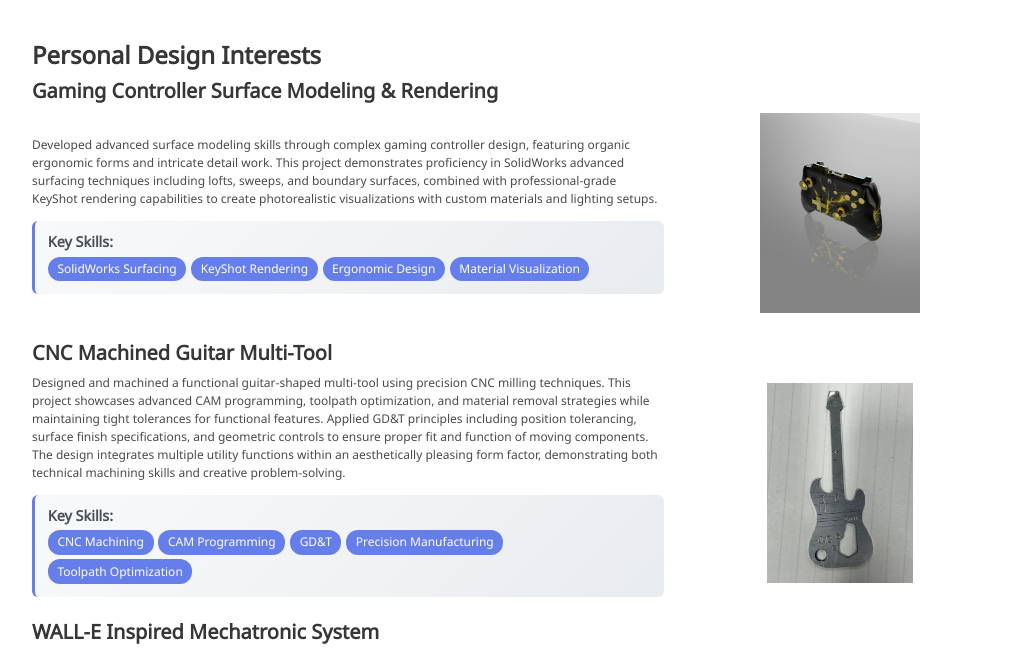
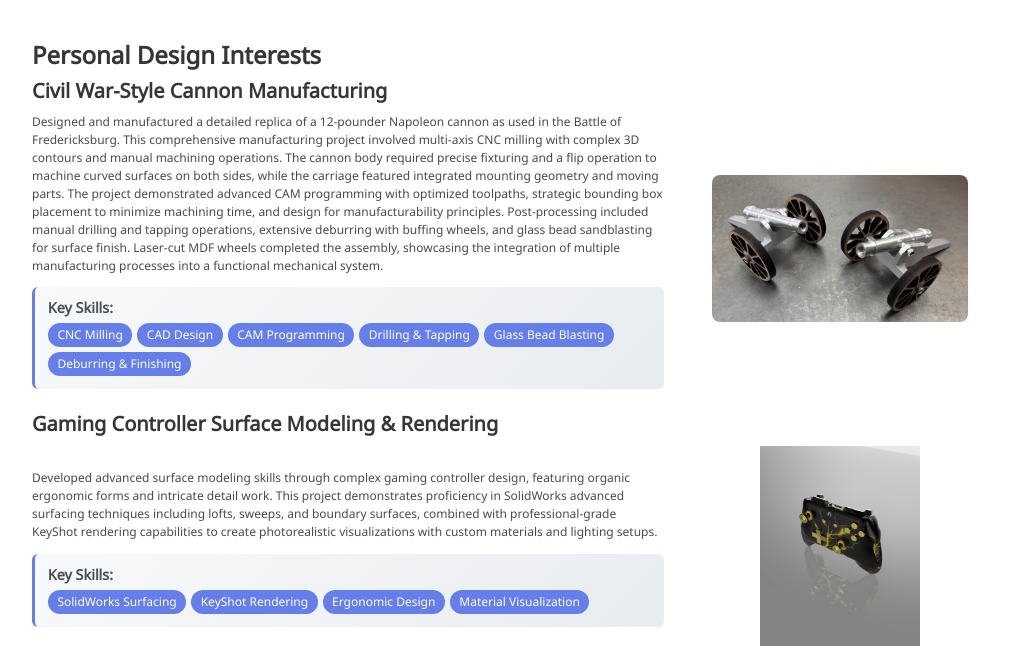
Before and after one commit to jason2504/jason2504.github.io, a plain HTML site: page misc.html in a window 1280 px wide. Shown: the part 996-1646 px from the top of the page, without its empty margins (128-1151 px from the left). Drawn offline with nearby package versions, Linux system fonts and the light colour scheme; some icons are missing; a web font is replaced by a local one.

Commit message:
added candy project for IPD 5010

```diff
--- a/misc.html
+++ b/misc.html
@@ -363,6 +363,50 @@
                     <h4 class="title is-4" style="margin-bottom: 0.5em;">Personal Design Interests</h4>
                     <div class="content is-small" style="margin-top: 0em;">
 
+                        <!-- Civil War Cannon Project -->
+                        <div style="margin-bottom: 2em;">
+                            <h5 class="title is-5" style="margin-bottom: 0.5em;">Civil War-Style Cannon Manufacturing
+                            </h5>
+                            <div class="columns is-vcentered">
+                                <div class="column is-8">
+                                    <p>
+                                        Designed and manufactured a detailed replica of a 12-pounder Napoleon cannon as
+                                        used in the Battle of Fredericksburg. This comprehensive manufacturing project
+                                        involved multi-axis CNC milling with complex 3D contours and manual machining
+                                        operations. The cannon body required precise fixturing and a flip operation to
+                                        machine curved surfaces on both sides, while the carriage featured integrated
+                                        mounting geometry and moving parts. The project demonstrated advanced CAM
+                                        programming with optimized toolpaths, strategic bounding box placement to
+                                        minimize machining time, and design for manufacturability principles.
+                                        Post-processing included manual drilling and tapping operations, extensive
+                                        deburring with buffing wheels, and glass bead sandblasting for surface finish.
+                                        Laser-cut MDF wheels completed the assembly, showcasing the integration of
+                                        multiple manufacturing processes into a functional mechanical system.
+                                    </p>
+                                    <div class="key-skills">
+                                        <h6>Key Skills:</h6>
+                                        <div class="skills-tags">
+                                            <span class="skill-tag">CNC Milling</span>
+                                            <span class="skill-tag">CAD Design</span>
+                                            <span class="skill-tag">CAM Programming</span>
+                                            <span class="skill-tag">Drilling & Tapping</span>
+                                            <span class="skill-tag">Glass Bead Blasting</span>
+                                            <span class="skill-tag">Deburring & Finishing</span>
+                                        </div>
+                                    </div>
+                                </div>
+                                <div class="column is-4">
+                                    <figure class="image">
+                                        <img src="./images/Cannon.jpg" alt="Civil War Cannon" class="clickable-media"
+                                            style="border-radius: 8px; max-height: 200px; object-fit: contain; cursor: pointer; transition: transform 0.3s ease;"
+                                            onclick="showImage('images/Cannon.jpg')"
+                                            onmouseover="this.style.transform='scale(1.05)'"
+                                            onmouseout="this.style.transform='scale(1)'">
+                                    </figure>
+                                </div>
+                            </div>
+                        </div>
+
                         <!-- Gaming Controller Design -->
                         <div style="margin-bottom: 2em;">
                             <h5 class="title is-5" style="margin-bottom: 0.5em;">Gaming Controller Surface Modeling &
```
Also changed, not shown: images/Cannon.jpg (added).
